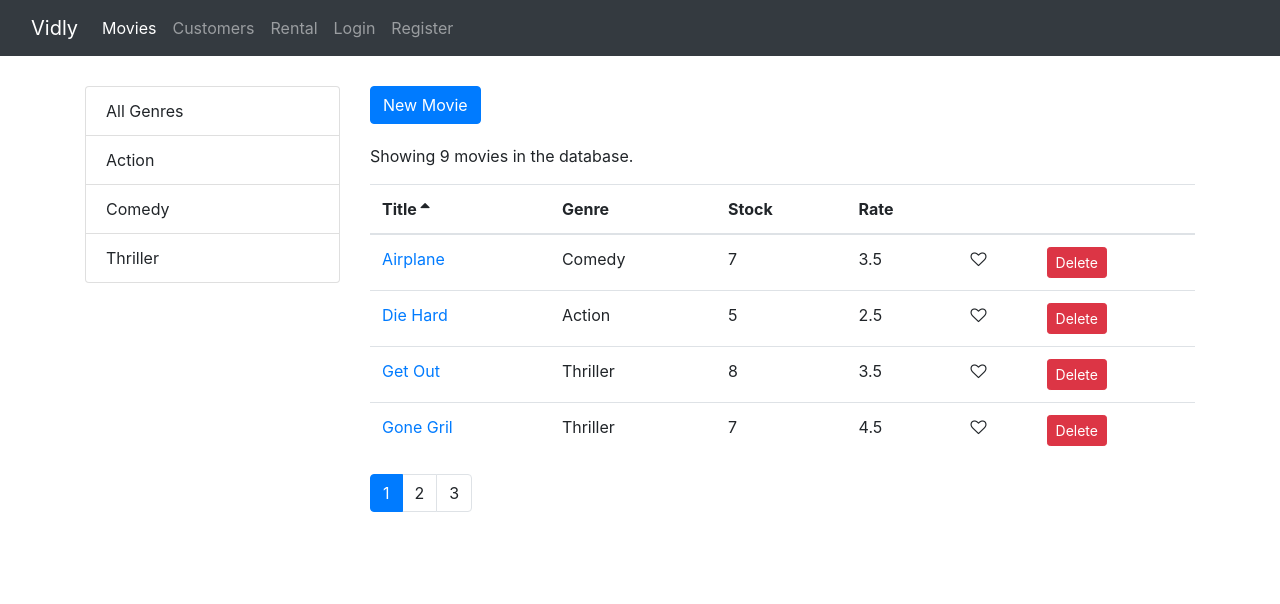
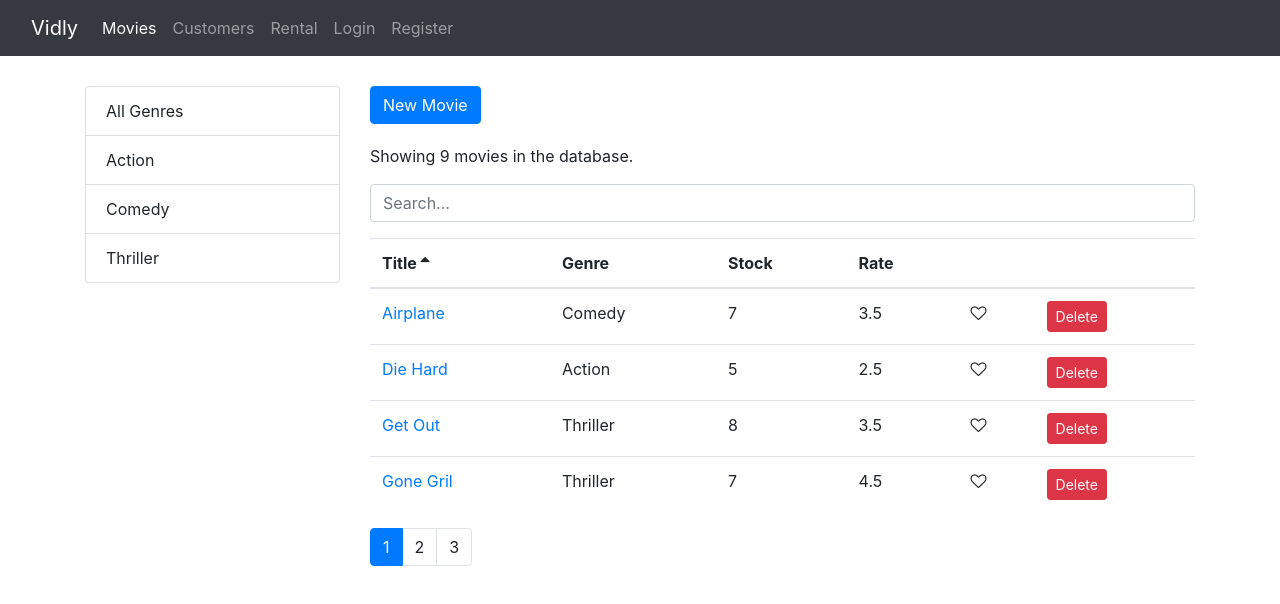
Before and after one commit to MahmoudAli9316/vidly, a React (Create React App) app: page /movies in a window 1280 px wide. Shown: the top 604 px of the page. Built offline with nearby package versions, Linux system fonts and the light colour scheme.

Commit message:
Implementing search box component

```diff
--- /dev/null
+++ b/src/common/searchBox.jsx
@@ -0,0 +1,15 @@
+import React from "react";
+
+const SearchBox = ({ value, onChange }) => {
+  return (
+    <input
+      type="text"
+      name="query"
+      className="form-control my-3"
+      placeholder="Search..."
+      value={value}
+      onChange={e => onChange(e.currentTarget.value)}
+    />
+  );
+};
+export default SearchBox;
--- a/src/components/movies.jsx
+++ b/src/components/movies.jsx
@@ -7,6 +7,7 @@
 import MoviesTable from "./moviesTable";
 import _ from "lodash";
 import { Link } from "react-router-dom";
+import SearchBox from "../common/searchBox";
 class Movies extends Component {
   state = {
     movies: [],
@@ -15,6 +16,7 @@
     pageSize: 4,
     currentPage: 1,
     sortColumn: { path: "title", order: "asc" },
+    searchQuery: "",
   };
   componentDidMount() {
     const genres = [{ name: "All Genres", _id: "" }, ...getGenres()];
@@ -35,19 +37,26 @@
     this.setState({ currentPage: page });
   };
   handleGenreSelect = genre => {
-    this.setState({ selectedGenre: genre, currentPage: 1 });
+    this.setState({ selectedGenre: genre, currentPage: 1, searchQuery: "" });
   };
   handleSort = sortColumn => {
     this.setState({ sortColumn });
   };
+  getPagedMovies = () => {
+    const {
+      pageSize,
+      currentPage,
+      selectedGenre,
+      searchQuery,
+      sortColumn,
+      movies: allMovies,
+    } = this.state;
 
-  getPagedMovies = () => {
-    const { pageSize, currentPage, selectedGenre, sortColumn, movies: allMovies } = this.state;
-
-    const filtered =
-      selectedGenre && selectedGenre._id
-        ? allMovies.filter(movie => movie.genre._id === selectedGenre._id)
-        : allMovies;
+    let filtered = allMovies;
+    if (searchQuery) {
+      filtered = allMovies.filter(m => m.title.toLowerCase().startsWith(searchQuery.toLowerCase()));
+    } else if (selectedGenre && selectedGenre._id)
+      filtered = allMovies.filter(m => m.genre._id === selectedGenre._id);
 
     const sorted = _.orderBy(filtered, [sortColumn.path], [sortColumn.order]);
 
@@ -55,9 +64,12 @@
 
     return { totalCount: filtered.length, data: movies };
   };
+  handleSearch = query => {
+    this.setState({ searchQuery: query, selectedGenre: null, currentPage: 1 });
+  };
   render() {
     const { length: count } = this.state.movies;
-    const { pageSize, currentPage, sortColumn, genres } = this.state;
+    const { pageSize, currentPage, sortColumn, genres, searchQuery } = this.state;
     if (count === 0) return <p>There are no movies in the database!</p>;
     const { totalCount, data: movies } = this.getPagedMovies();
     return (
@@ -74,6 +86,9 @@
             New Movie
           </Link>
           <p>Showing {totalCount} movies in the database.</p>
+
+          <SearchBox value={searchQuery} onChange={this.handleSearch} />
+
           <MoviesTable
             movies={movies}
             sortColumn={sortColumn}
```
